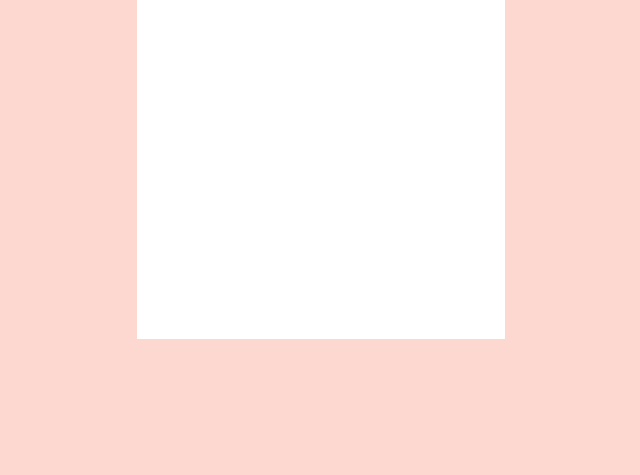
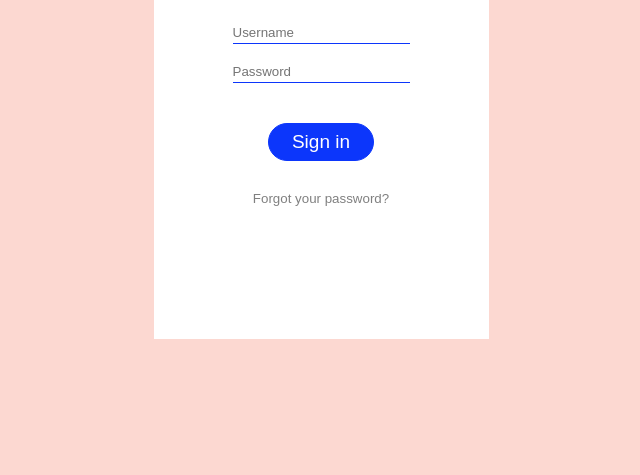
Before and after one commit to aadilayub/daily-ui, a plain HTML site: page 01/index.html in a window 1280 px wide. Shown: the part 325-800 px from the top of the page, without its empty margins (319-959 px from the left). Drawn offline with Linux system fonts and the light colour scheme.

Commit message:
Finish daily ui 01

```diff
--- a/01/index.html
+++ b/01/index.html
@@ -7,7 +7,13 @@
 </head>
 <body>
 	<div class="container">
-
+		<h1 class="logo">Ink</h1>
+		<div class="inputs">
+			<input type="text" placeholder="Username">
+			<input type="text" placeholder="Password">
+		</div>
+		<button>Sign in</button>
+		<small>Forgot your password?</small>
 	</div>
 </body>
 </html>
--- a/01/style.css
+++ b/01/style.css
@@ -7,6 +7,7 @@
 :root {
 	--peach: #fcd8d1;
 	--blue: #0c36fb;
+	--grey: gray;
 }
 
 body {
@@ -22,6 +23,49 @@ body {
 	height: 66%;
 	min-height: 400px;
 	width: 64%;
-	max-width: 368px;
+	max-width: 335px;
 	background-color: white;
+
+	display: flex;
+	justify-content: center;
+	align-items: center;
+	flex-direction: column;
 }
+
+.container .logo {
+	font-size: 44px;
+}
+
+.container .inputs {
+	display: flex;
+	flex-direction: column;
+}
+
+.container input {
+	background: none;
+	border: none;
+	border-bottom: 1px solid var(--blue);
+	padding-bottom: 3px;
+	color: var(--blue);
+	margin: 10px 0;
+}
+
+.container button {
+	background: var(--blue);
+	border: 1px solid var(--blue);
+	border-radius: 23px;
+	padding: 7px 23px;
+	color: white;
+	font-size: 19px;
+}
+
+.container > * {
+	color: var(--blue);
+	margin: 10px 0;
+	margin-bottom: 20px;
+}
+
+.container small {
+	color: var(--grey);
+	font-family: sans-serif;
+}
```
